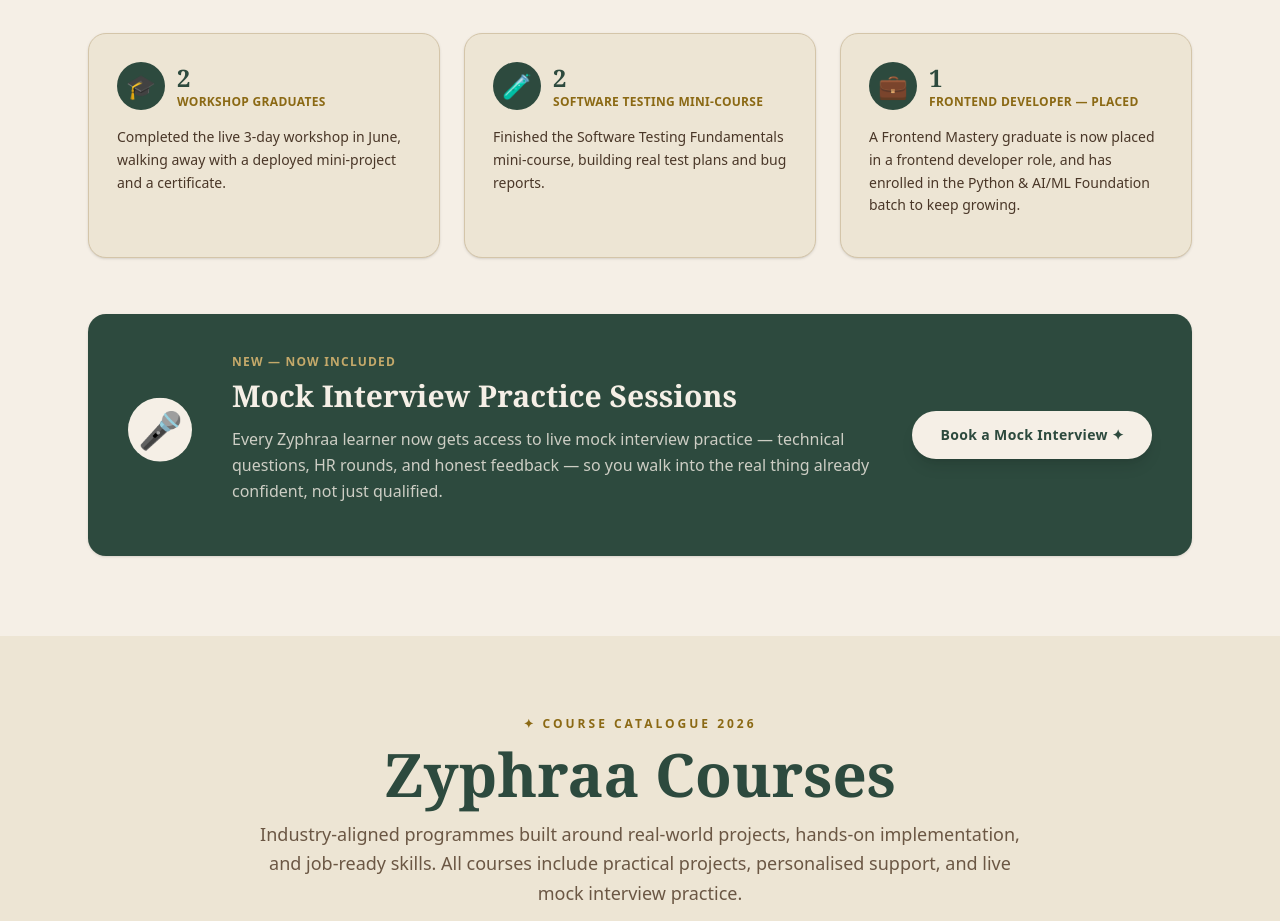
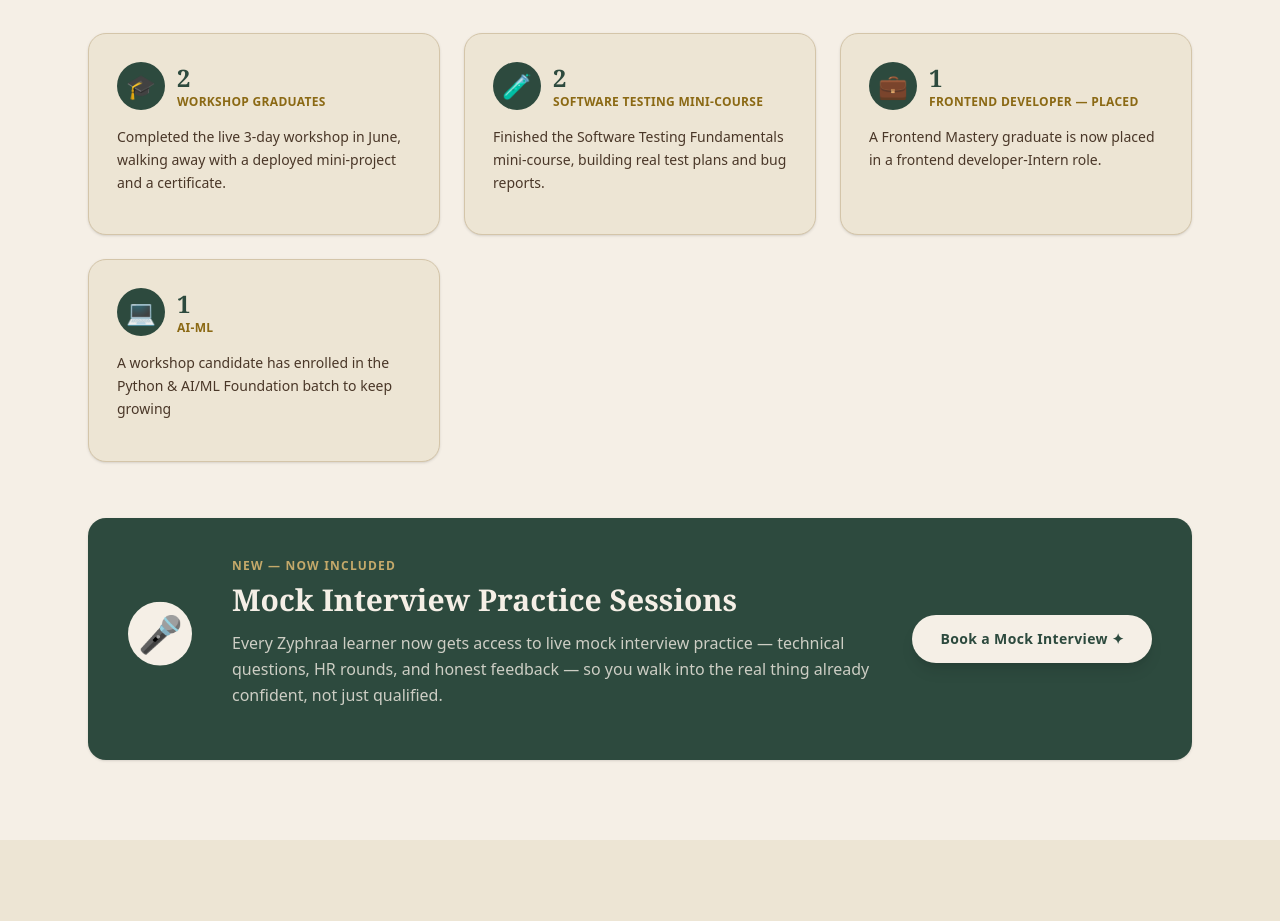
Before and after one commit to Aryasreetg/Zyphra, a Next.js app: page / in a window 1280 px wide. Shown: the part 2340-3261 px from the top of the page. Built offline with nearby package versions, Linux system fonts and the light colour scheme.

Commit message:
new prices

```diff
--- a/components/Achievements.tsx
+++ b/components/Achievements.tsx
@@ -21,8 +21,14 @@
     stat: "1",
     label: "Frontend Developer — Placed",
     detail:
-      "A Frontend Mastery graduate is now placed in a frontend developer role, and has enrolled in the Python & AI/ML Foundation batch to keep growing.",
+      "A Frontend Mastery graduate is now placed in a frontend developer-Intern role.",
   },
+  {
+    icon: "💻",
+    stat: "1",
+    label: "AI-ML",
+    detail: "A workshop candidate has enrolled in the Python & AI/ML Foundation batch to keep growing"
+  }
 ];
 
 const Achievements = () => {
```
